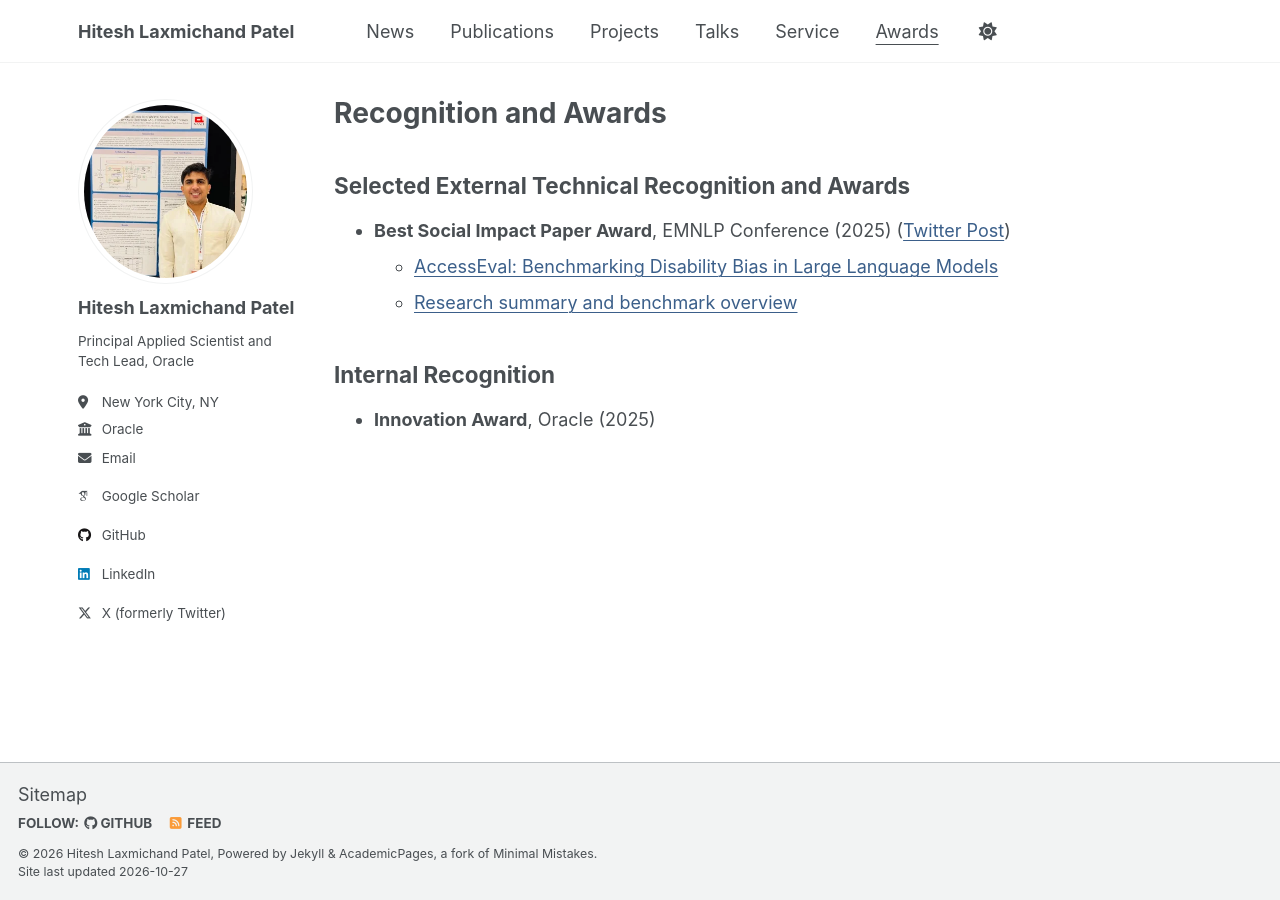
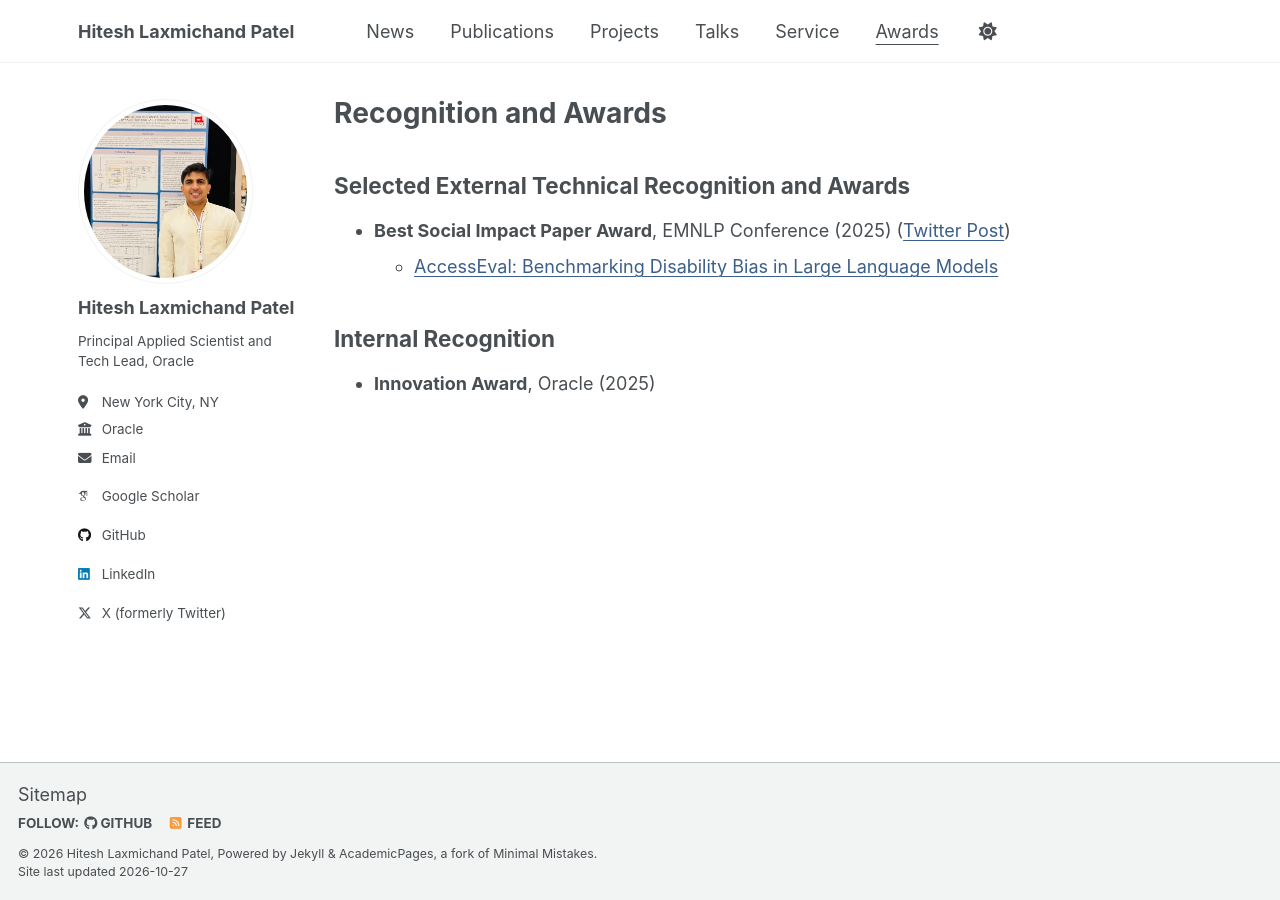
Before and after one commit to HITESHLPATEL/hiteshlpatel.github.io, a Jekyll site: the page built from _pages/awards.md, in a window 1280 px wide. Built offline with Jekyll 4.4.1, drawn with Linux system fonts in a browser that asks for light colours; part of the change alters nothing that is shown.

Commit message:
Remove redundant research summary link from awards

```diff
--- a/_pages/awards.md
+++ b/_pages/awards.md
@@ -2,7 +2,7 @@
 layout: archive
 title: "Recognition and Awards"
 description: "Recognition for Hitesh Laxmichand Patel, including the EMNLP 2025 Best Social Impact Paper Award for AccessEval and Oracle's Innovation Award."
-last_modified_at: 2026-10-06
+last_modified_at: 2026-10-27
 permalink: /awards/
 author_profile: true
 ---
@@ -11,7 +11,6 @@ author_profile: true
 ## Selected External Technical Recognition and Awards
 - **Best Social Impact Paper Award**, EMNLP Conference (2025) ([Twitter Post](https://x.com/emnlpmeeting/status/1986923462619734140?s=12))
   - [AccessEval: Benchmarking Disability Bias in Large Language Models](https://aclanthology.org/2025.emnlp-main.1653/)
-  - [Research summary and benchmark overview](/research/accesseval/)
 
 ## Internal Recognition
 - **Innovation Award**, Oracle (2025)
```
